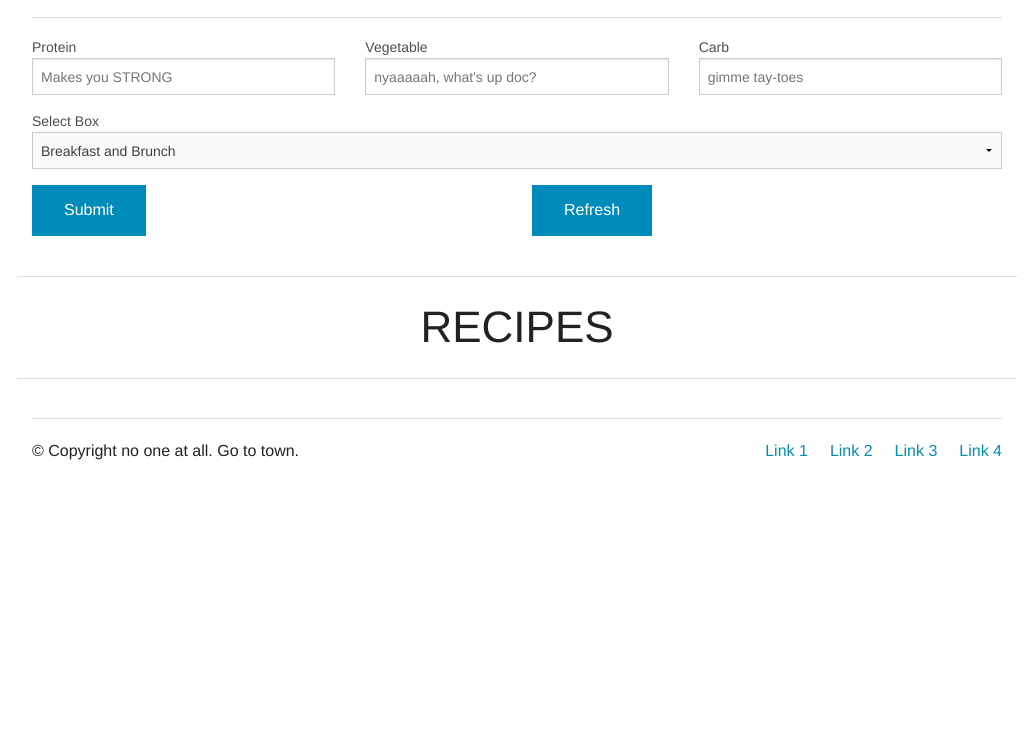
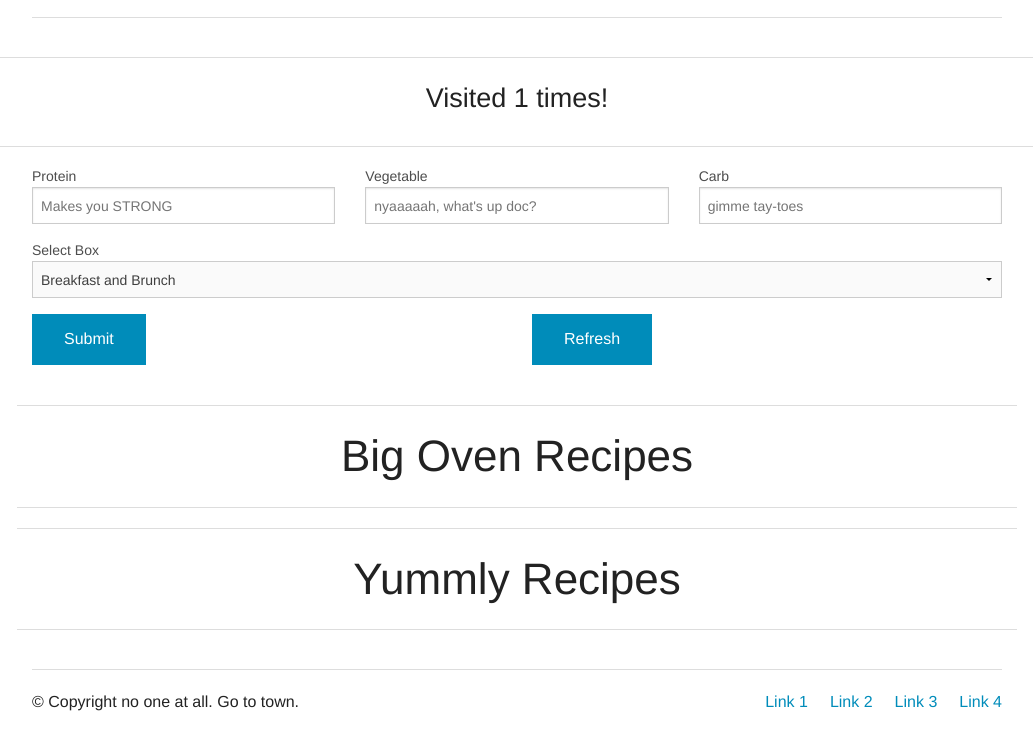
Before and after one commit to prufrock123/TIY_HW24, a plain HTML site: page index.html in a window 1280 px wide. Shown: the part 464-1199 px from the top of the page, without its empty margins (123-1156 px from the left). Before the commit the page ends 947 px from the top, so only its background shows below. Drawn offline with Linux system fonts and the light colour scheme.

Commit message:
Adds a counter using HTML5 localStorage.

```diff
--- a/index.html
+++ b/index.html
@@ -37,6 +37,18 @@
             <hr>
         </div>
     </div>
+
+    <hr/>
+
+    <div class="row">
+        <div class="large-12 columns">
+            <h3 class="text-center">
+               Visited <span id="visited"></span> times!
+            </h3>
+        </div>
+    </div>
+
+    <hr/>
 
     <form>
 
@@ -88,15 +100,23 @@
 
 
     <div class="row">
+
         <hr/>
-            <h1 class= "text-center">RECIPES</h1>
+            <h1 class= "text-center">Big Oven Recipes</h1>
         <hr/>
 
-        <div id="recipes" class="large-6 columns">
+        <div id="ovenrecipes" class="large-12 columns">
+
         </div>
 
-        <div id="ovenrecipes" class="large-6 columns">
+        <hr/>
+            <h1 class= "text-center">Yummly Recipes</h1>
+        <hr/>
+
+        <div id="recipes" class="large-12 columns">
         </div>
+
+
 
     </div>
 
--- a/js/app.js
+++ b/js/app.js
@@ -4,6 +4,51 @@
 // Global variables
     flavor = [];
     styles = [];
+
+
+// Test code for localStorage
+
+    // localStorage.setItem("visits", getMeNumber)
+
+    function counter() {
+        // debugger;
+        var getMeNumber = localStorage.getItem("visits");
+        if (getMeNumber == null || isNaN(getMeNumber)) {
+            getMeNumber = 0;
+        } else {
+            getMeNumber = parseInt(getMeNumber);
+        }
+        getMeNumber++;
+        localStorage.setItem("visits", getMeNumber.toString())
+        document.querySelector("#visited").innerHTML = localStorage.getItem("visits");
+    }
+
+    counter();
+
+    // function counter() {
+    //     var getMeNumber = localStorage.getItem("visits");
+    //     if (localStorage.getItem("visits") == null) {
+    //         getMeNumber = 0;
+    //     } else {
+    //         getMeNumber = parseInt(getMeNumber);
+    //     }
+    //     getMeNumber++;
+    //     localStorage.setItem("visits", getMeNumber.toString())
+    //     document.querySelector("#visited").innerHTML = localStorage.getItem("visits");
+    // }
+
+
+
+// ONLINE EXAMPLE FOR COUNTER trying to figure it out
+    // var numTimes = localStorage.getItem("visits-Hlfma");
+    //     if(numTimes == null) {
+    //       numTimes = 0;
+    //     } else {
+    //       numTimes = parseInt(numTimes, 10);
+    //     }
+    //     numTimes++;
+    //     localStorage.setItem("visits-Hlfma", (numTimes).toString(10))
+    //     document.getElementById("visit-times").textContent = numTimes.toString(10);
 
 // Test code for getting all the stlyes from breweryDB:
 //
@@ -172,7 +217,7 @@
         data.map(function(element, index) {
             flavor.push(element.flavors);
             // console.dir($.extend({}, element, beerPairer(index)));
-            return _.template(html, $.extend({}, element, beerPairer(index)));
+            return _.template(html, $.extend({}, beerPairer(index), element));
         }).join("");
     };
 
```
